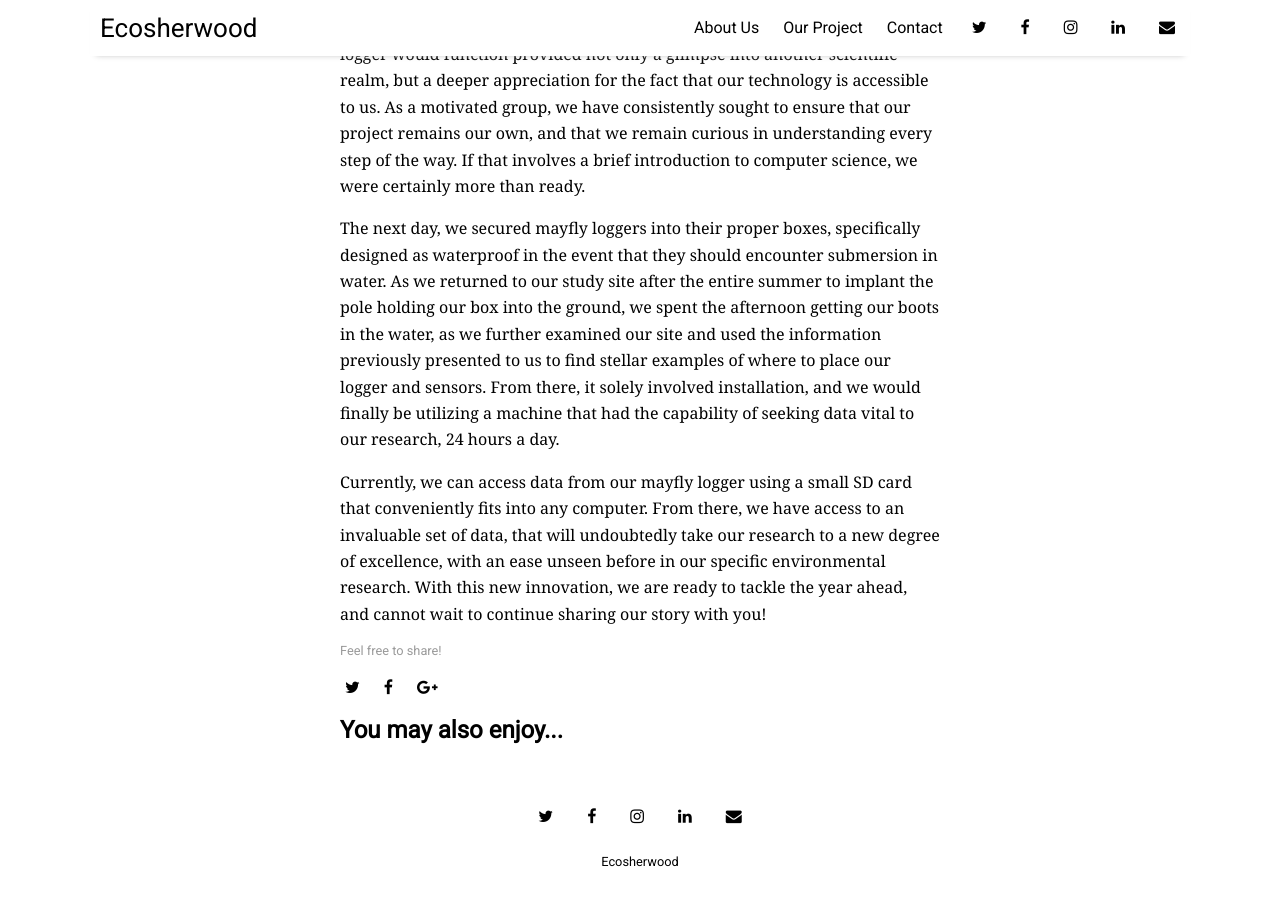
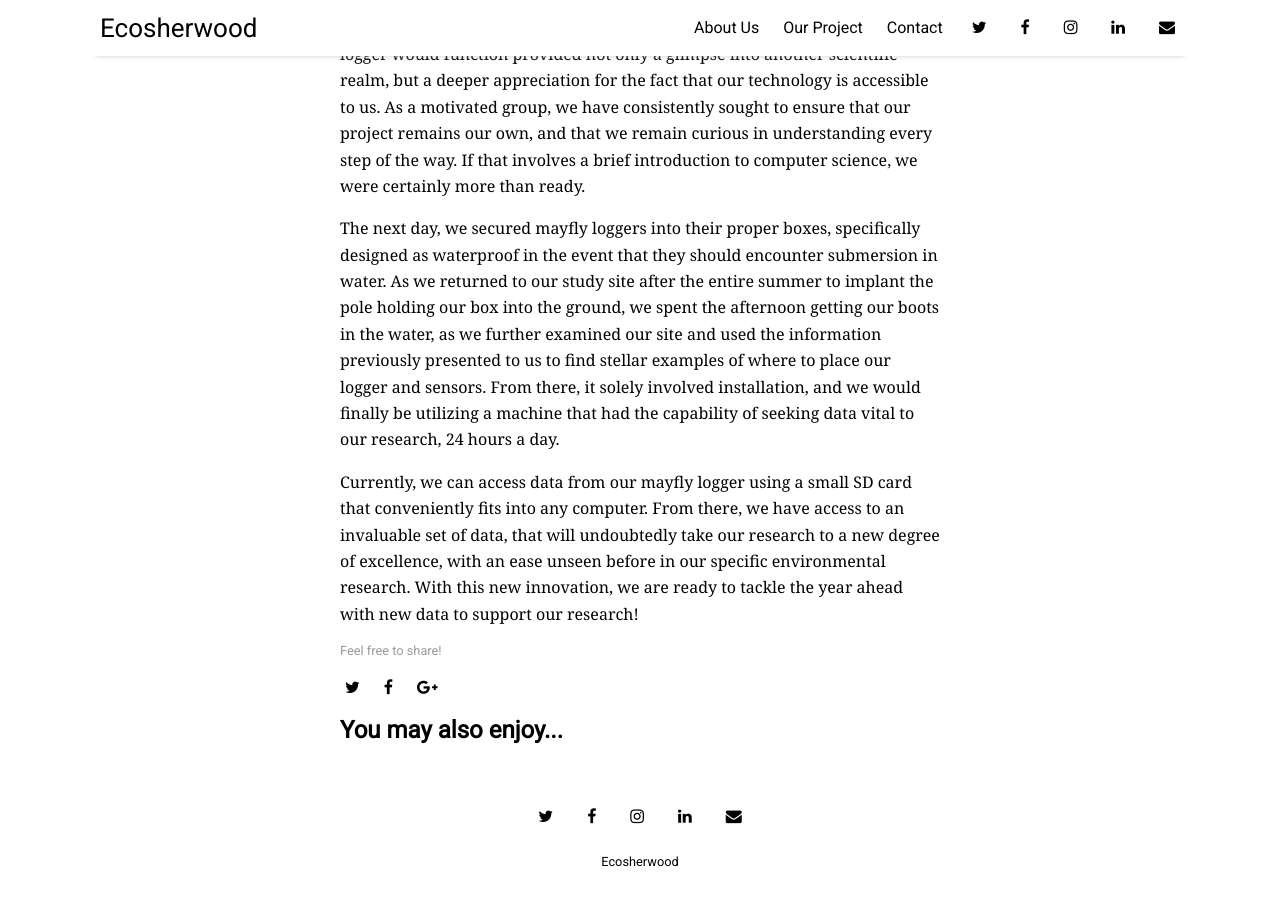
Before and after one commit to ecosherwood/ecosherwood.github.io, a Jekyll site: the page built from _posts/2017-09-10-New-Technologies.md, in a window 1280 px wide and 900 px high, scrolled down 1531 px. Built offline with Jekyll 4.4.1, drawn with Linux system fonts in a browser that asks for light colours; nearby versions of some CDN libraries.

Commit message:
Edited ending

```diff
--- a/_posts/2017-09-10-New-Technologies.md
+++ b/_posts/2017-09-10-New-Technologies.md
@@ -17,4 +17,4 @@ EnviroDIY, a company that seeks to ensure that the desire to become environmenta
 
 The next day, we secured mayfly loggers into their proper boxes, specifically designed as waterproof in the event that they should encounter submersion in water. As we returned to our study site after the entire summer to implant the pole holding our box into the ground, we spent the afternoon getting our boots in the water, as we further examined our site and used the information previously presented to us to find stellar examples of where to place our logger and sensors. From there, it solely involved installation, and we would finally be utilizing a machine that had the capability of seeking data vital to our research, 24 hours a day.
 
-Currently, we can access data from our mayfly logger using a small SD card that conveniently fits into any computer. From there, we have access to an invaluable set of data, that will undoubtedly take our research to a new degree of excellence, with an ease unseen before in our specific environmental research. With this new innovation, we are ready to tackle the year ahead, and cannot wait to continue sharing our story with you!
+Currently, we can access data from our mayfly logger using a small SD card that conveniently fits into any computer. From there, we have access to an invaluable set of data, that will undoubtedly take our research to a new degree of excellence, with an ease unseen before in our specific environmental research. With this new innovation, we are ready to tackle the year ahead with new data to support our research!
```
